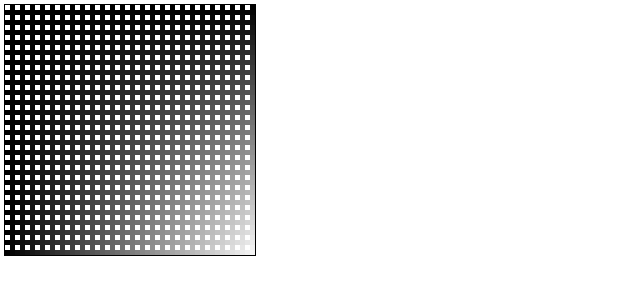
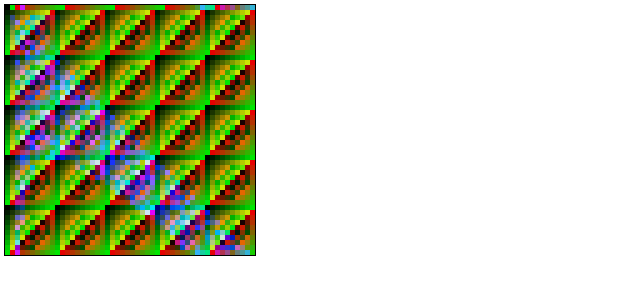
Before and after one commit to Camelpilot33/engine3d, a plain HTML site: page index.html in a window 1280 px wide. Shown: the whole page, without its empty margins (0-640 px from the left). Drawn offline with Linux system fonts and the light colour scheme.

Commit message:
Added graphics

```diff
--- a/script.js
+++ b/script.js
@@ -1,18 +1,19 @@
 var canvas = document.getElementById("display");
 var ctx = canvas.getContext("2d");
 const zoom = 10
-const [width, height] = [canvas.width / zoom, canvas.height / zoom]
+//canvas
+const C = {w:canvas.width / zoom, h:canvas.height / zoom}
 const toDeg = x => x * 180 / Math.PI
 const toRad = x => x / 180 * Math.PI
+
 // x-axis: fwd   y-axis: right  z-axis: up
-function set(x, y, i = 0) {
-	i *= 255
-	i = 1 - i / 255;
-	ctx.fillStyle = 'rgba(0,0,0,' + i + ')';
+function set(x, y, rgb=[0,0,0]) {
+	rgb=rgb.map(e=>e*0xFF)
+	ctx.fillStyle = `rgb(${rgb.toString()})`
 	ctx.fillRect(x * zoom, y * zoom, zoom, zoom);
 }
 function clear() {
-	ctx.clearRect(0, 0, canvas.width, canvas.height);
+	ctx.clearRect(0, 0, C.w, C.h);
 }
 class vec {
 	constructor(x, y, z) {
@@ -57,13 +58,14 @@ class vec {
 		return a.x * b.x + a.y * b.y + a.z * b.z
 	}
 }
-let a = new vec(3, 4, 0)
-a.rxy = 0
-console.log(a)
-
-
-for (i = 0; i < width; i++) {
-	for (j = 0; j < height; j++) {
-		if (i % 2 | j % 2) set(i, j, (i * j / width / width))
+let O = new vec(0, 0, 0)
+//viewport
+let V={w:1,h:1,d:1}
+const CtoV=(cx,cy)=>new vec(cx*V.w/C.w,cy*V.h/C.h,V.d)
+for (i=0;i<C.w;i++) {
+	for (j=0;j<C.h;j++) {
+		set(i,j,[((i*j)/10)%1,((i+j)/10)%1,((i**j)/(j**i))%1])
 	}
 }
+
+console.info('Terminated without error')
--- a/style.css
+++ b/style.css
@@ -1,5 +1,5 @@
 canvas {
-	border: 1px solid black;
+	border: 3px solid black;
 }
 body {
 	zoom:0.5
```
